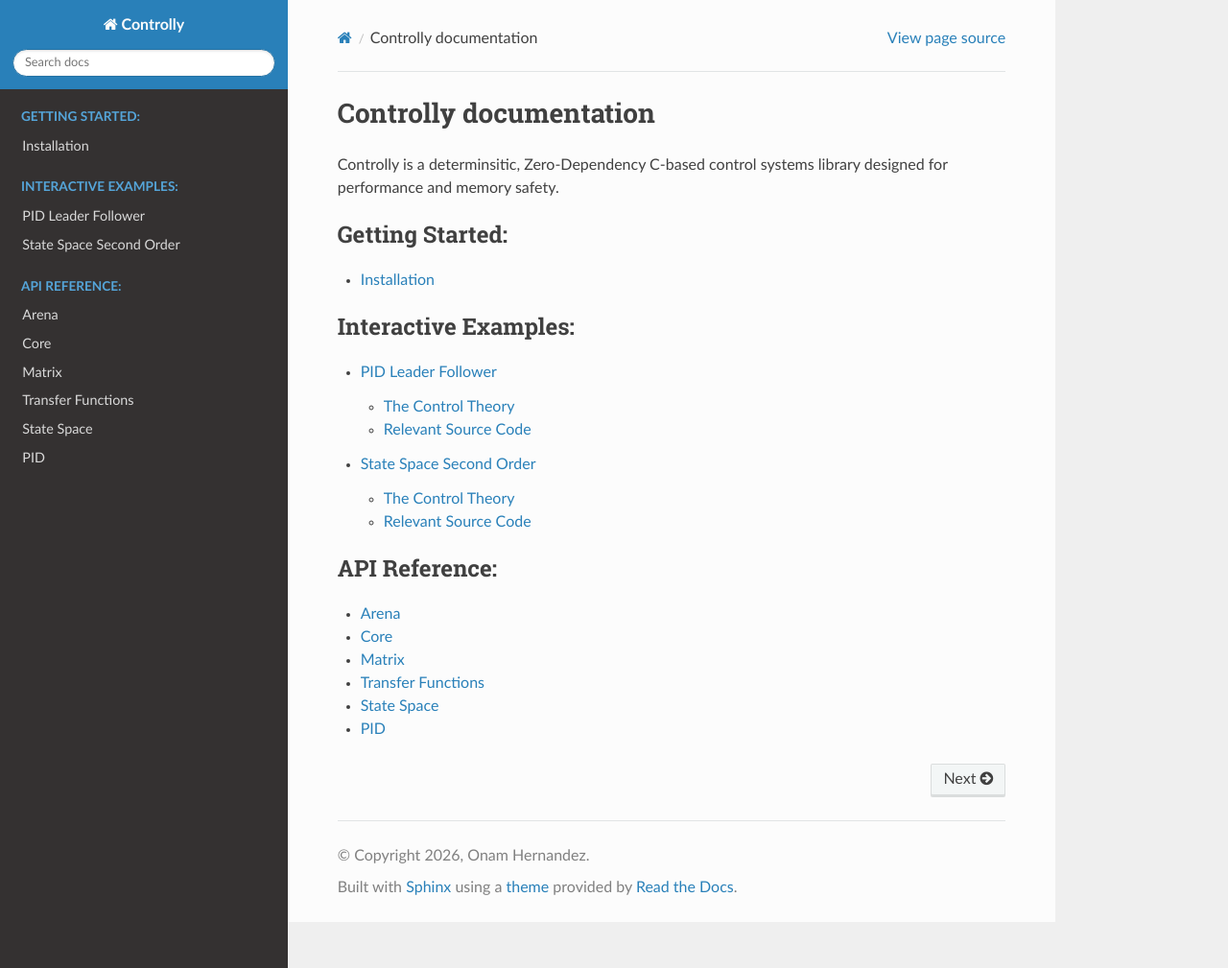
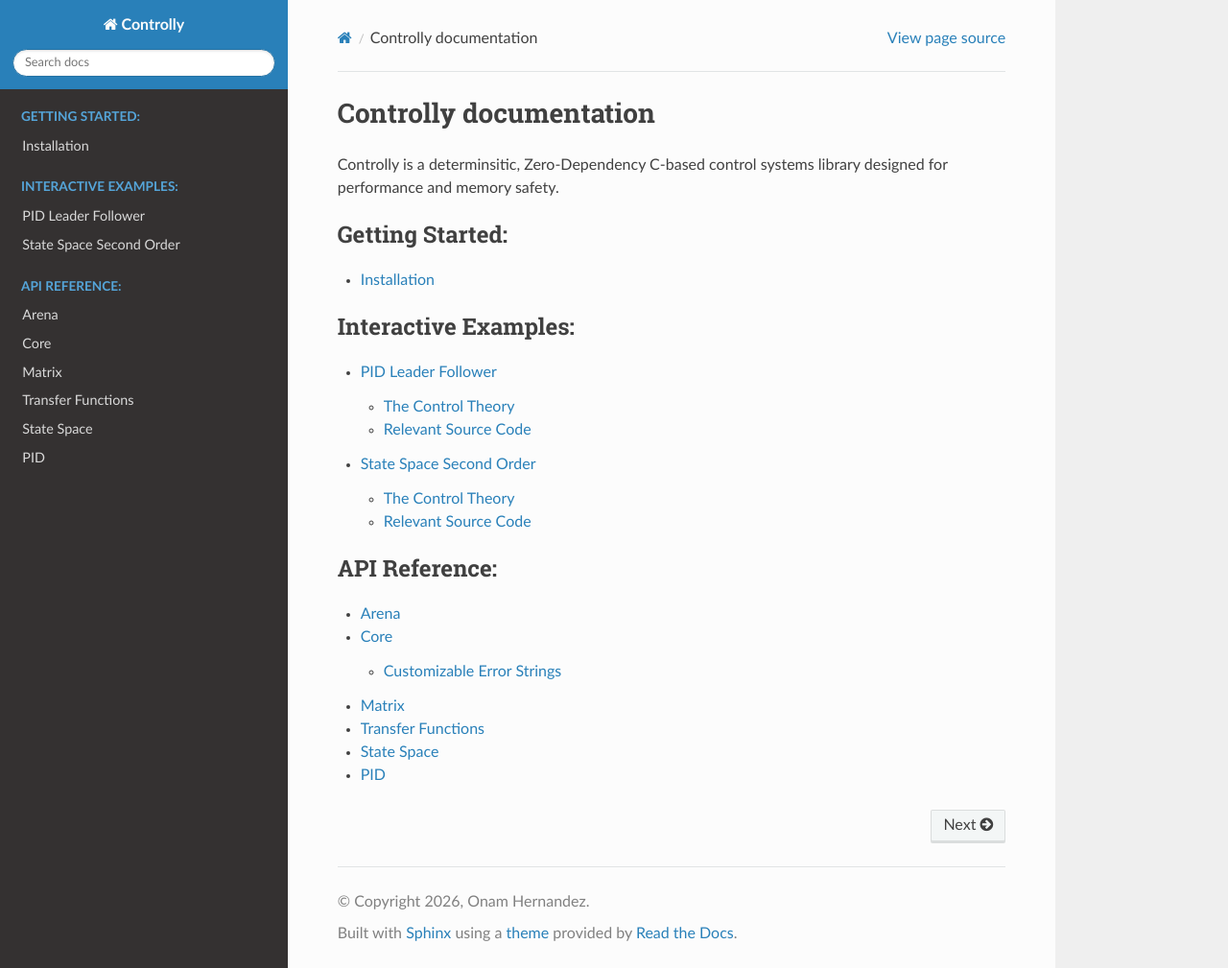
Before and after one commit to oonamo/controlly, a Sphinx documentation site: the page built from docs/source/index.rst, in a window 1280 px wide and 1009 px high. Shown: the whole window at 96% size. Built offline with Sphinx 7.4.7 and the Read the Docs theme 3.1.0, drawn with Linux system fonts in a browser that asks for light colours.

Commit message:
docs: update documentation to include information for unified errors

```diff
--- a/docs/source/api/core.rst
+++ b/docs/source/api/core.rst
@@ -2,3 +2,10 @@
 ======================
 .. doxygenfile:: controlly/core.h
   :project Controlly
+
+
+Customizable Error Strings
+--------------------------
+.. doxygengroup:: ErrorMessages
+   :project: Controlly
+   :content-only:
```
Also changed, not shown: 3 other files.
